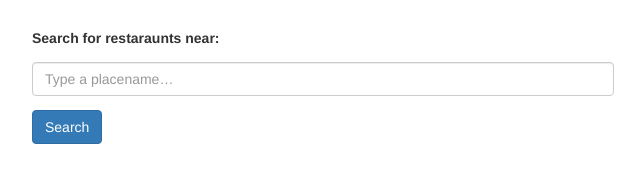
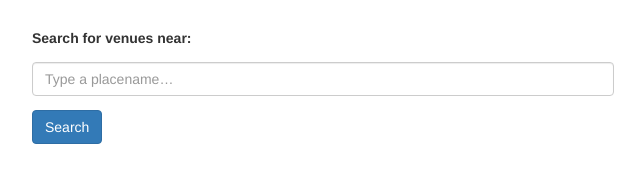
Before and after one commit to lanoid/whitbread, a website: page app/index.html in a window 1280 px wide. Shown: the full height of the page, 317-957 px from the left. Drawn offline with nearby package versions, Linux system fonts and the light colour scheme; some packages are replaced by stand-ins of ours.

Commit message:
Tiny copy update in template

```diff
--- a/app/foursquare-search/foursquare-search.template.html
+++ b/app/foursquare-search/foursquare-search.template.html
@@ -1,6 +1,6 @@
 <form class="foursquare-search" class="container-fluid row">
     <fieldset class="col-md-6 col-md-offset-3">
-        <label for="keywords">Search for restaraunts near:</label>
+        <label for="keywords">Search for venues near:</label>
         <input name="keywords" type="text" ng-model="$ctrl.place" placeholder="Type a placename…" class="form-control">
         <button type="submit" ng-click="$ctrl.search($ctrl.place)" class="btn btn-primary">Search</button>
     </fieldset>
```
